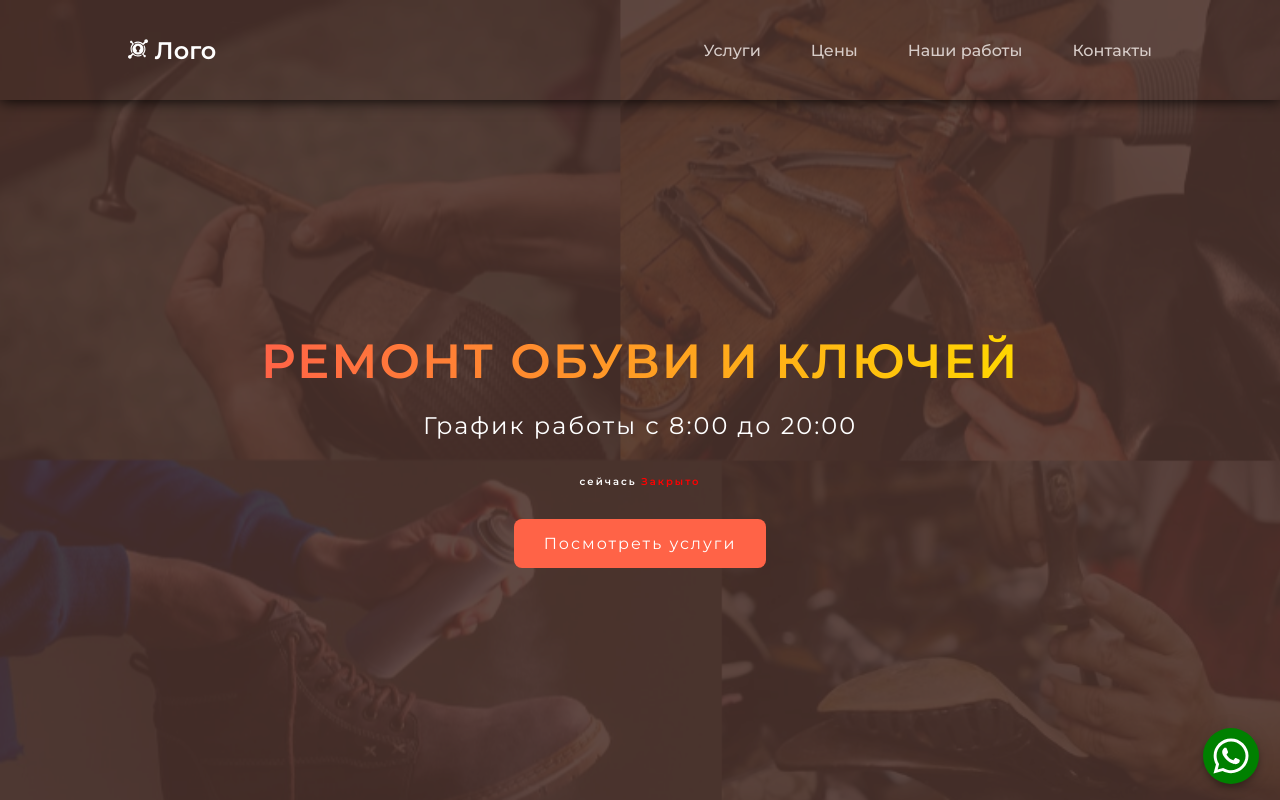
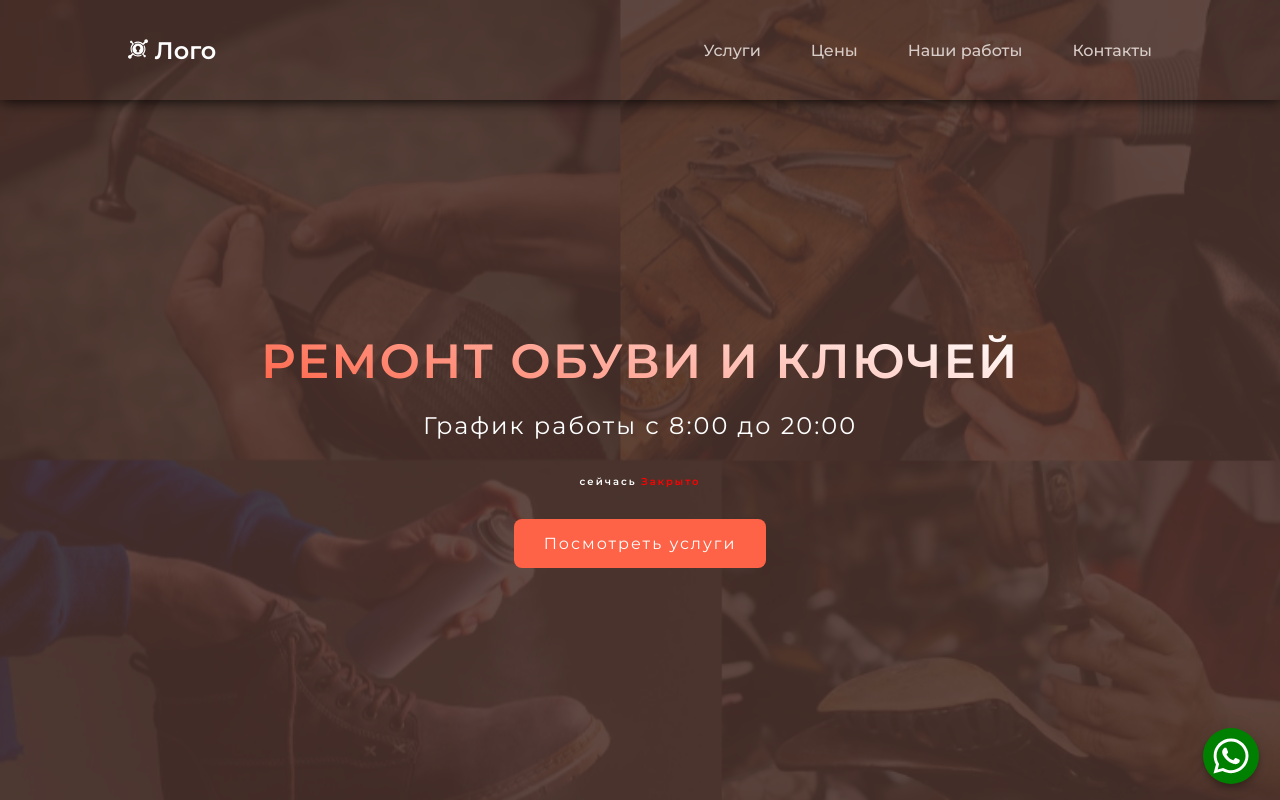
Before and after one commit to ArmanAproyan/novayapoxodka, a Next.js app: page / in a window 1280 px wide. Shown: the top 800 px of the page. Built offline with nearby package versions, Linux system fonts and the light colour scheme.

Commit message:
chnage/styles

```diff
--- a/app/components/main/style.module.scss
+++ b/app/components/main/style.module.scss
@@ -60,7 +60,7 @@
     font-size: 3rem;
     margin-bottom: 20px;
     line-height: 1.2;
-    background: linear-gradient(90deg, #ff6347, #ffd700);
+    background: linear-gradient(20deg, #ff6347, white);
     -webkit-background-clip: text;
     -webkit-text-fill-color: transparent;
     animation: gradientMove 3s infinite linear;
```
